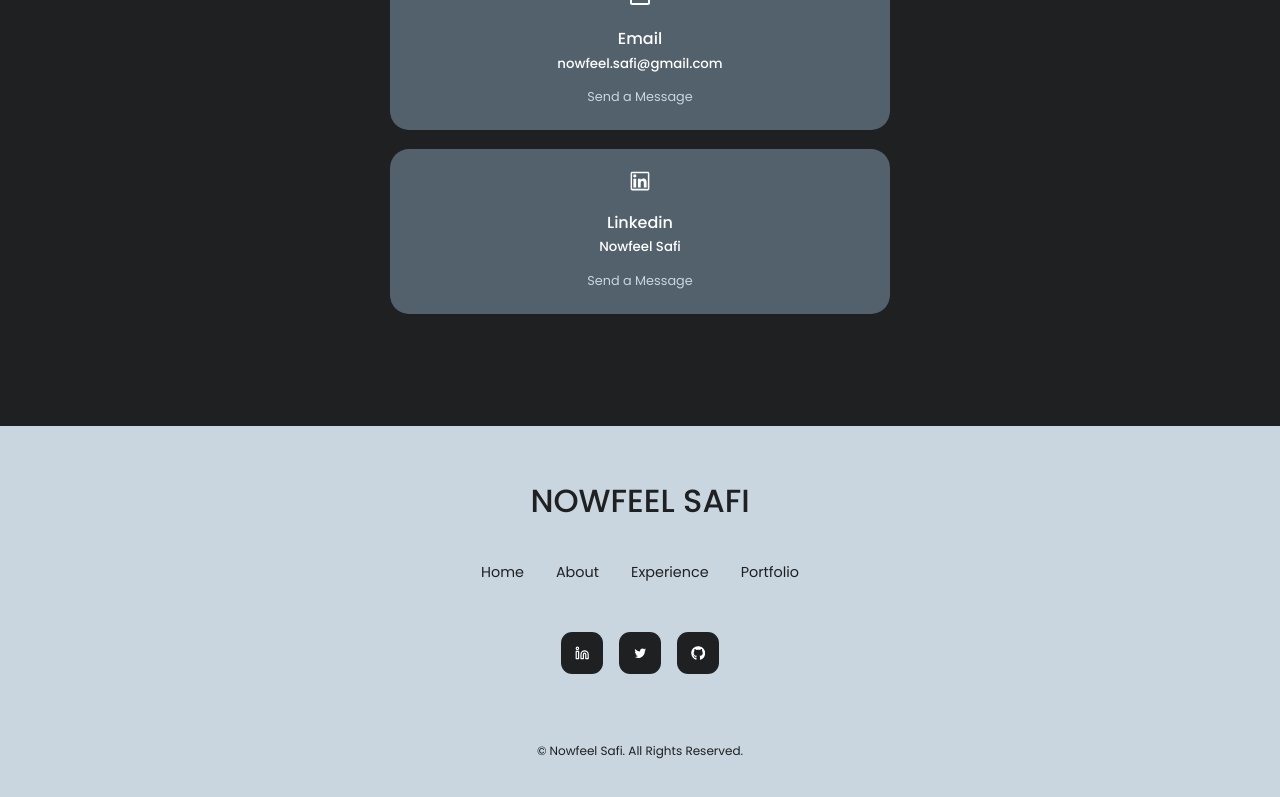
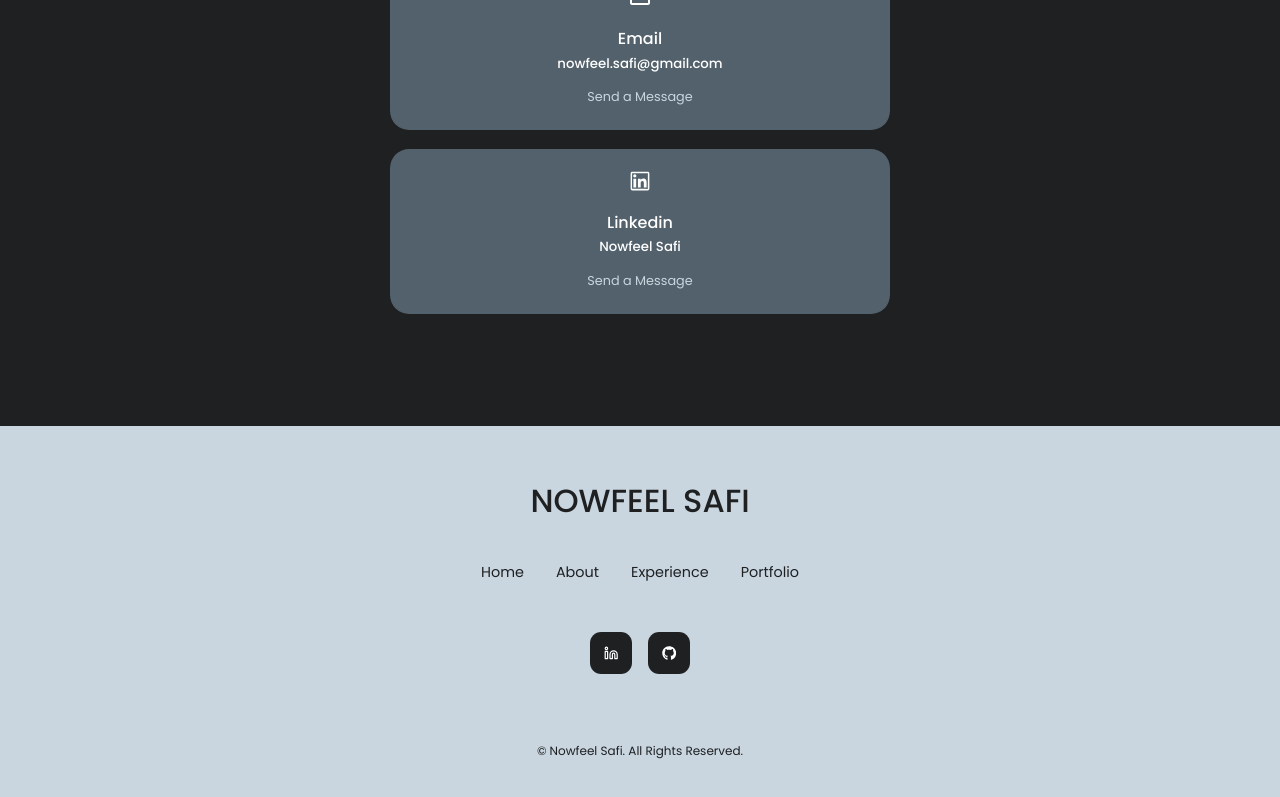
Before and after one commit to Nozgood/react-portfolio, a React (Create React App) app: page / in a window 1280 px wide. Shown: the part 3720-4517 px from the top of the page. Built offline with nearby package versions, Linux system fonts and the light colour scheme.

Commit message:
hotfix: remove twitter footer

```diff
--- a/src/components/footer/Footer.jsx
+++ b/src/components/footer/Footer.jsx
@@ -1,6 +1,5 @@
 import React from 'react'
 import { FiLinkedin } from 'react-icons/fi';
-import { AiOutlineTwitter } from 'react-icons/ai';
 import { FaGithub } from 'react-icons/fa';
 
 const Footer = () => {
@@ -17,7 +16,6 @@ const Footer = () => {
 
         <div className="footer__socials">
             <a href="https://linkedin.com/in/nowfeel-safi-0294531b5"> <FiLinkedin/></a>
-            <a href="https://twitter.com/selecto00"> <AiOutlineTwitter/></a>
             <a href="https://github.com/nozgood"> <FaGithub/></a>
         </div>
 
```
